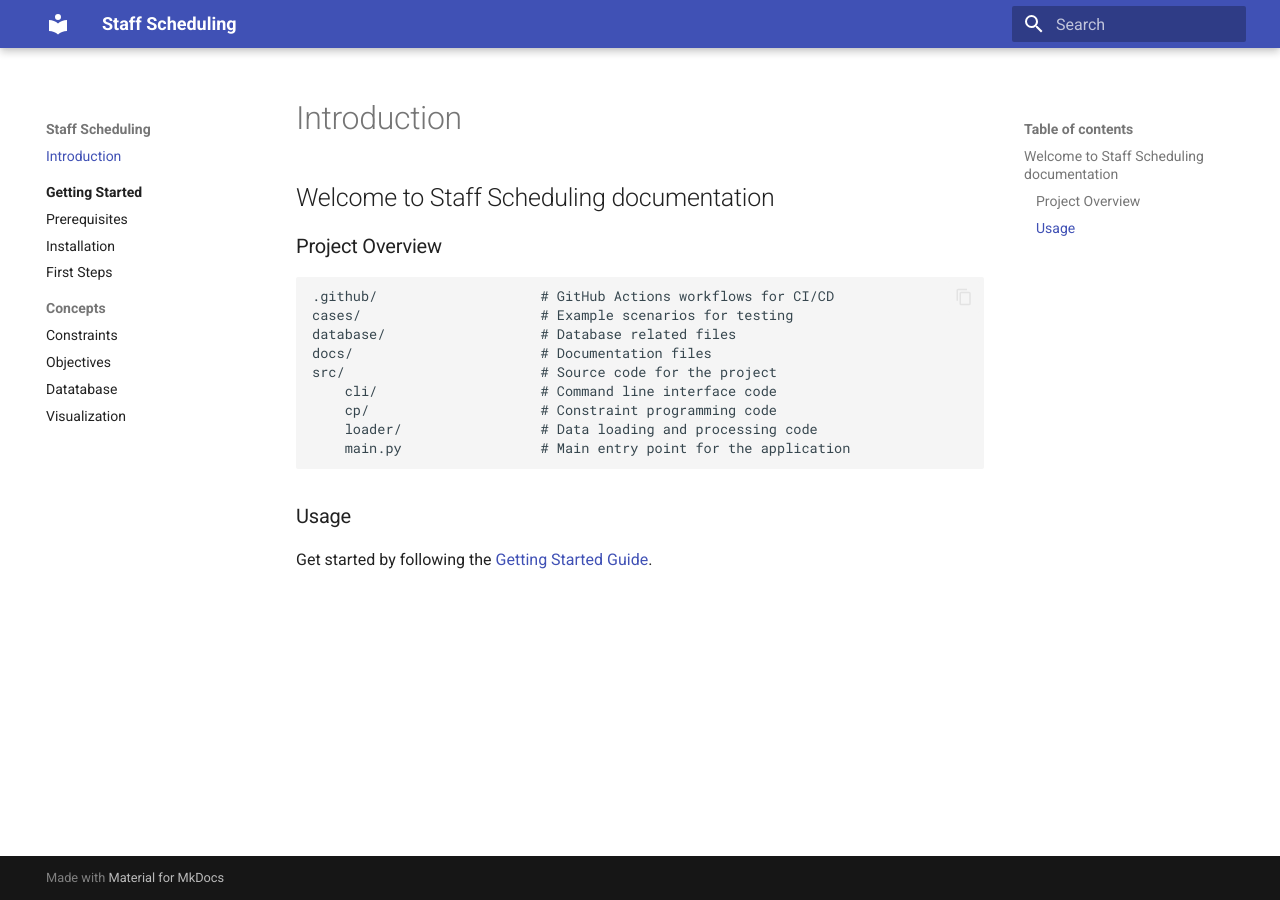
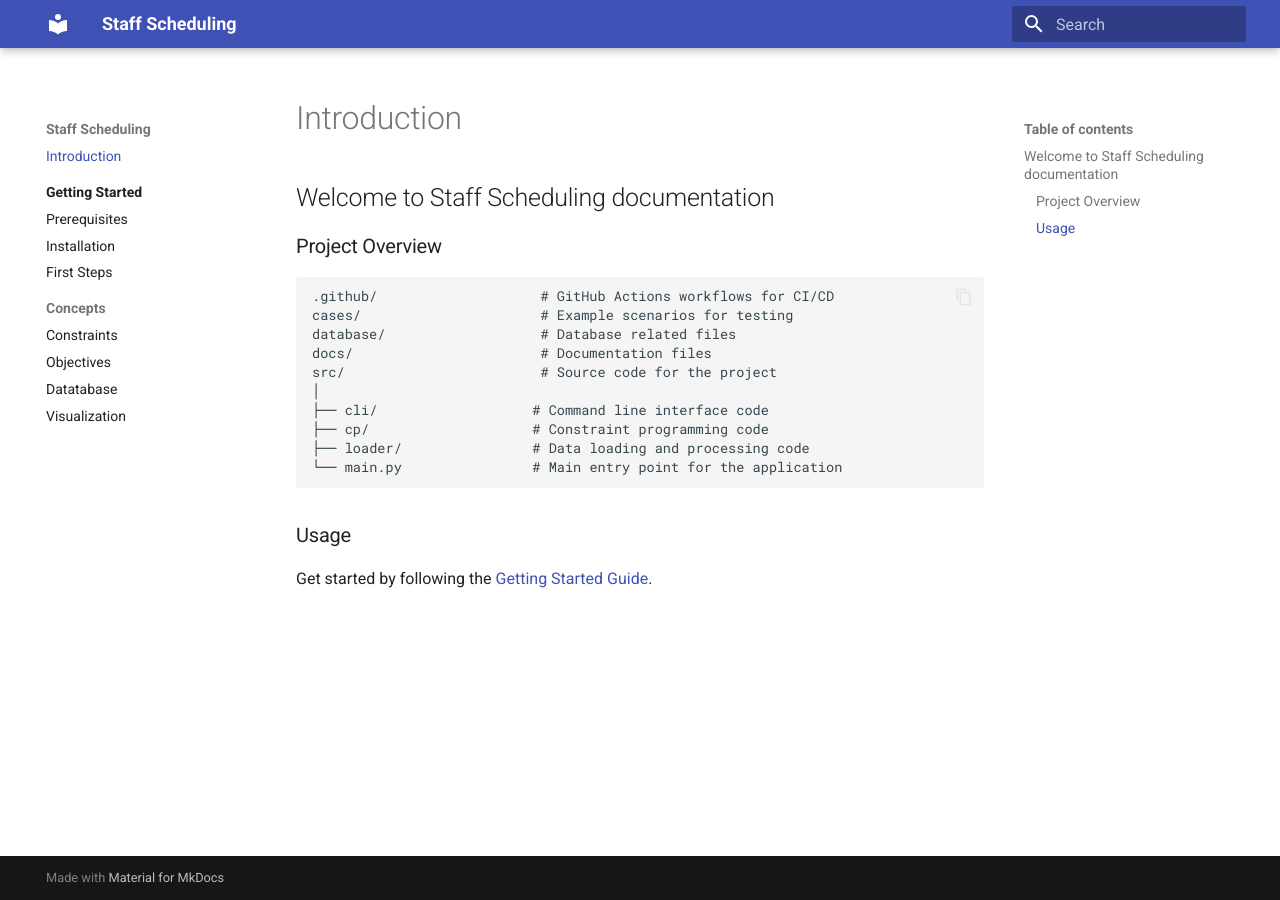
Before and after one commit to CombiRWTH/StaffScheduling, an MkDocs documentation site: the page built from docs/index.md, in a window 1280 px wide. Built offline with MkDocs 1.6.1 and Material for MkDocs 9.7.7, drawn with Linux system fonts in a browser that asks for light colours.

Commit message:
made folder structure a bit more appealing

```diff
--- a/docs/index.md
+++ b/docs/index.md
@@ -7,10 +7,11 @@
     database/                   # Database related files
     docs/                       # Documentation files
     src/                        # Source code for the project
-        cli/                    # Command line interface code
-        cp/                     # Constraint programming code
-        loader/                 # Data loading and processing code
-        main.py                 # Main entry point for the application
+    │
+    ├── cli/                   # Command line interface code
+    ├── cp/                    # Constraint programming code
+    ├── loader/                # Data loading and processing code
+    └── main.py                # Main entry point for the application
 
 
 ## Usage
```
